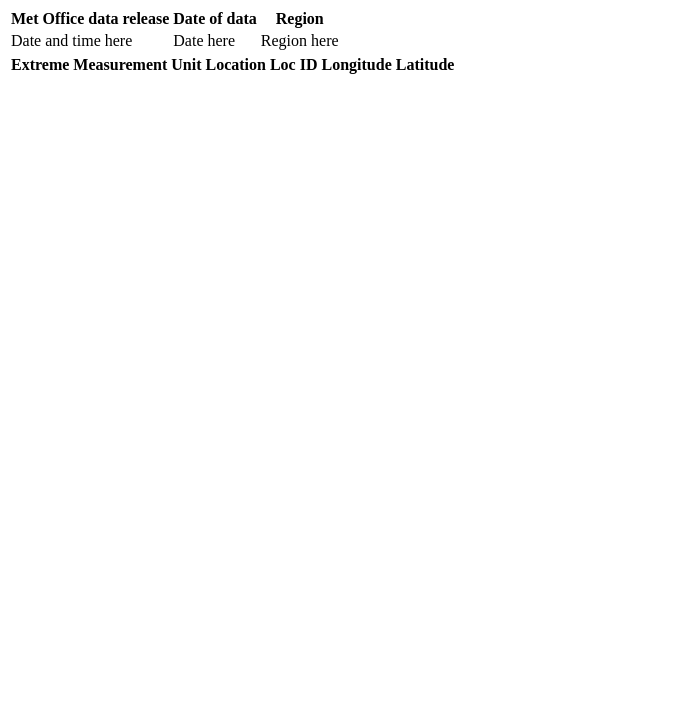
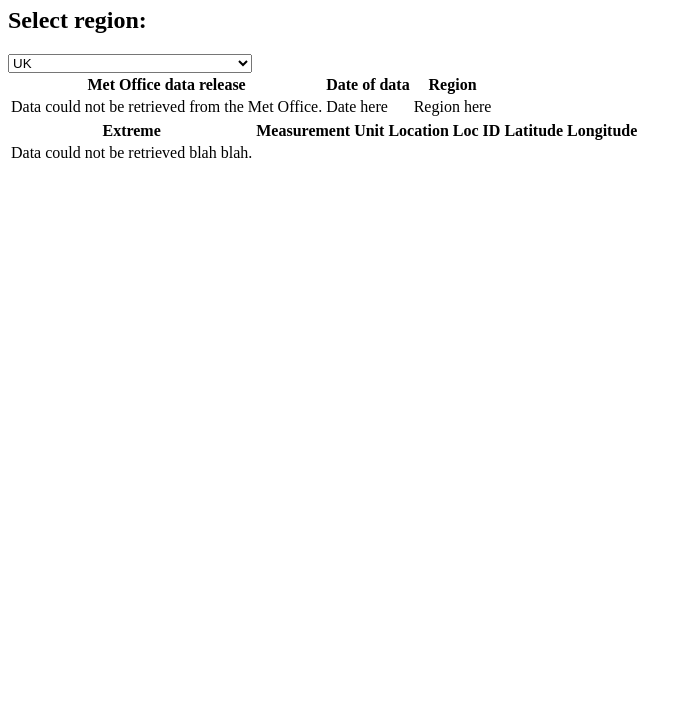
Before and after one commit to Jenkola/UK-Daily-Weather-Extremes, a plain HTML site: page index.html in a window 1280 px wide. Shown: the part 73-800 px from the top of the page, without its empty margins (0-692 px from the left). Drawn offline with Linux system fonts and the light colour scheme; no server answers.

Commit message:
Minor tidy up of index.html and app.js

```diff
--- a/index.html
+++ b/index.html
@@ -9,6 +9,27 @@
 	<body>
 		<h1>UK weather extremes for the previous day</h1>
 
+		<h2>Select region: </h2>
+		<select id="regionSelect">
+			<option>UK</option>
+			<option>Northern Ireland</option>
+			<option>Orkney & Shetland</option>
+			<option>Highland & Eilean Siar</option>
+			<option>Grampian</option>
+			<option>Central Tayside & Fife</option>
+			<option>Strathclyde</option>
+			<option>Dumfries,Galloway,Lothian & Borders</option>
+			<option>North East England</option>
+			<option>Yorkshire & Humber</option>
+			<option>North West England</option>
+			<option>East Midlands</option>
+			<option>West Midlands</option>
+			<option>Wales</option>
+			<option>East of England</option>
+			<option>London & South East England</option>
+			<option>South West England</option>
+		</select>
+
 		<div>
 			<table>
 				<tr>
@@ -17,7 +38,7 @@
 					<th>Region</th>
 				</tr>
 				<tr id="dataInfoList">
-					<td>Date and time here</td>
+					<td>Data could not be retrieved from the Met Office.</td>
 					<td>Date here</td>
 					<td>Region here</td>
 				</tr>
@@ -25,14 +46,18 @@
 
 		<div>
 			<table id="extremesDataTable">
-				<tr>
+				<tr id="extremesDataTableHeadings">
 					<th>Extreme</th>
 					<th>Measurement</th>
 					<th>Unit</th>
 					<th>Location</th>
 					<th>Loc ID</th>
+					<th>Latitude</th>
 					<th>Longitude</th>
-					<th>Latitude</th>
+				</tr>
+				<tr>
+					<td>Data could not be retrieved blah blah.</td>
+					<!--Populated with extremes data by Handlebars.js-->
 				</tr>
 			</table>
 		</div>
@@ -52,8 +77,8 @@
 				<td>{{unitOfMeasurement}}</td>
 				<td>{{locationName}}</td>
 				<td>{{locationId}}</td>
+				<td>{{latitude}}</td>
 				<td>{{longitude}}</td>
-				<td>{{latitude}}</td>
 			</tr>
 		</script>
 
```
